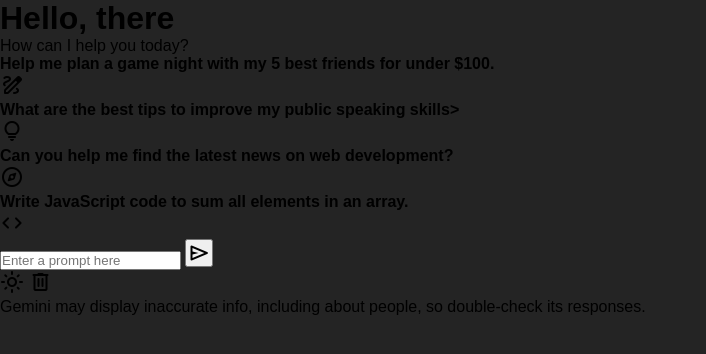
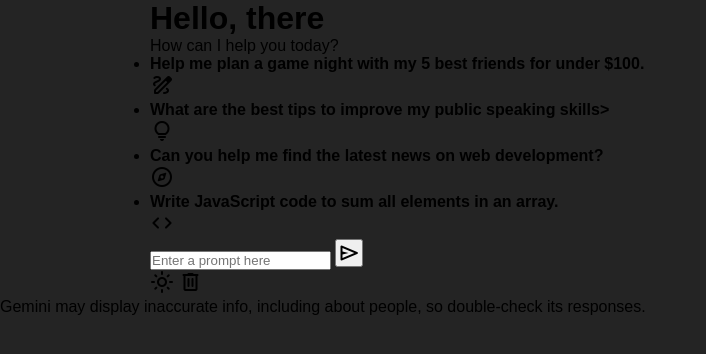
Before and after one commit to FrankGrillo1991/Google-Gemini-Clone, a plain HTML site: page index.html in a window 1280 px wide. Shown: the whole page, without its empty margins (0-706 px from the left). Drawn offline with nearby package versions, Linux system fonts and the light colour scheme; a web font is replaced by a local one.

Commit message:
Update style.css

```diff
--- a/style.css
+++ b/style.css
@@ -30,3 +30,8 @@
 body {
     background: var(--primary-color);
 }
+
+.header, .chat-list .message, .typing-form {
+    margin: 0 auto;
+    max-width: 980px;
+}
```
